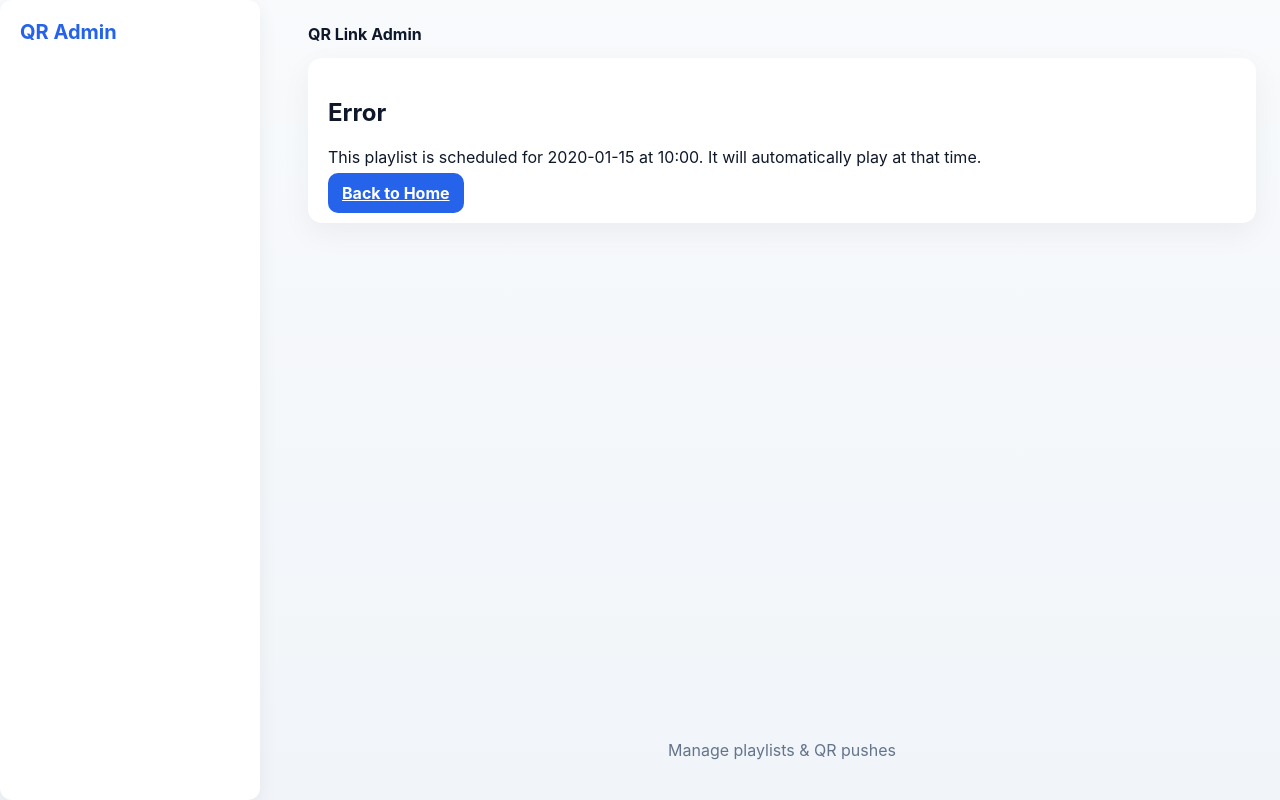
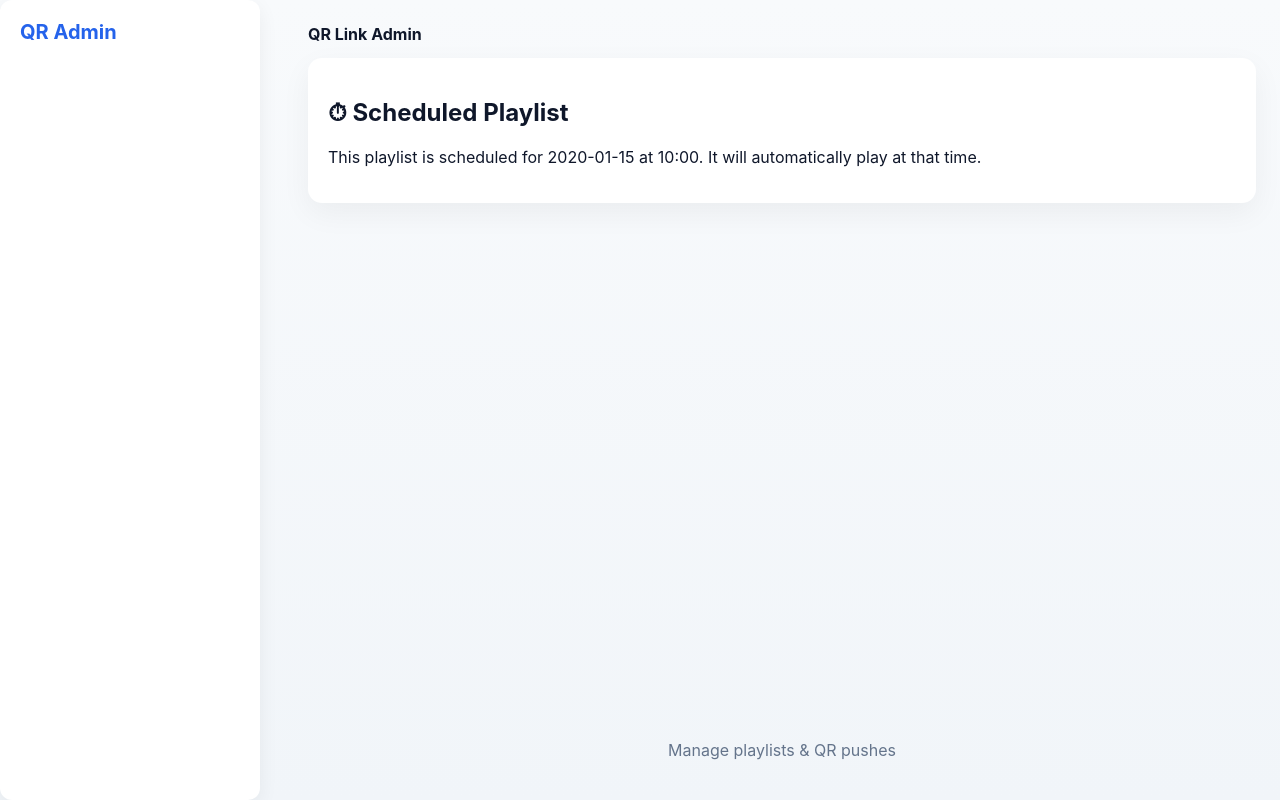
Before and after one commit to kp3010993498-png/Image-Scan, a Flask app: page /playlist/current in a window 1280 px wide. Run offline with Flask 3, Linux system fonts and the light colour scheme; tables that the repository leaves empty hold one stand-in row (values such as "Sample post").

Commit message:
Improve schedule autoplay: keep muted for browser compatibility, unmute after playback starts, hide back button during schedule wait

```diff
--- a/app/routes.py
+++ b/app/routes.py
@@ -469,7 +469,7 @@ def playlist_push(playlist_id):
 def playlist_view_current():
     push = PlaylistPush.query.filter_by(active=True).order_by(PlaylistPush.created_at.desc()).first()
     if not push:
-        return render_template('view.html', error='No playlist has been pushed yet.')
+        return render_template('view.html', error='No playlist has been pushed yet.', is_scheduling=False)
 
     # Check if playlist has an active schedule
     schedule = PlaylistSchedule.query.filter_by(playlist_id=push.playlist_id, is_active=True).first()
@@ -484,7 +484,7 @@ def playlist_view_current():
         window_start = scheduled_dt - timedelta(minutes=5)
         window_end = scheduled_dt + timedelta(minutes=5)
         if not (window_start <= now <= window_end):
-            return render_template('view.html', error=f'This playlist is scheduled for {schedule.scheduled_date} at {schedule.scheduled_time.strftime("%H:%M")}. It will automatically play at that time.')
+            return render_template('view.html', error=f'This playlist is scheduled for {schedule.scheduled_date} at {schedule.scheduled_time.strftime("%H:%M")}. It will automatically play at that time.', is_scheduling=True)
         is_scheduled_time = True
 
     # record scan
@@ -507,7 +507,7 @@ def playlist_view_current():
 def playlist_view(token):
     push = PlaylistPush.query.filter_by(token=token, active=True).first()
     if not push:
-        return render_template('view.html', error='This playlist QR code is not active or does not exist.')
+        return render_template('view.html', error='This playlist QR code is not active or does not exist.', is_scheduling=False)
 
     # Check if playlist has an active schedule
     schedule = PlaylistSchedule.query.filter_by(playlist_id=push.playlist_id, is_active=True).first()
@@ -519,7 +519,7 @@ def playlist_view(token):
         window_start = scheduled_dt - timedelta(minutes=5)
         window_end = scheduled_dt + timedelta(minutes=5)
         if not (window_start <= now <= window_end):
-            return render_template('view.html', error=f'This playlist is scheduled for {schedule.scheduled_date} at {schedule.scheduled_time.strftime("%H:%M")}. It will automatically play at that time.')
+            return render_template('view.html', error=f'This playlist is scheduled for {schedule.scheduled_date} at {schedule.scheduled_time.strftime("%H:%M")}. It will automatically play at that time.', is_scheduling=True)
         is_scheduled_time = True
 
     # record scan
--- a/app/templates/view.html
+++ b/app/templates/view.html
@@ -5,9 +5,11 @@
 {% block content %}
 <div class="card">
     {% if error %}
-        <h2>Error</h2>
+        <h2>{% if is_scheduling %}⏱ Scheduled Playlist{% else %}Error{% endif %}</h2>
         <p>{{ error }}</p>
+        {% if not is_scheduling %}
         <a class="button" href="{{ url_for('main.index') }}">Back to Home</a>
+        {% endif %}
     {% else %}
         <h2>Published Content</h2>
         <div class="media-preview">
```
Also changed, not shown: app/templates/playlist_view.html (+14 -4 lines).
